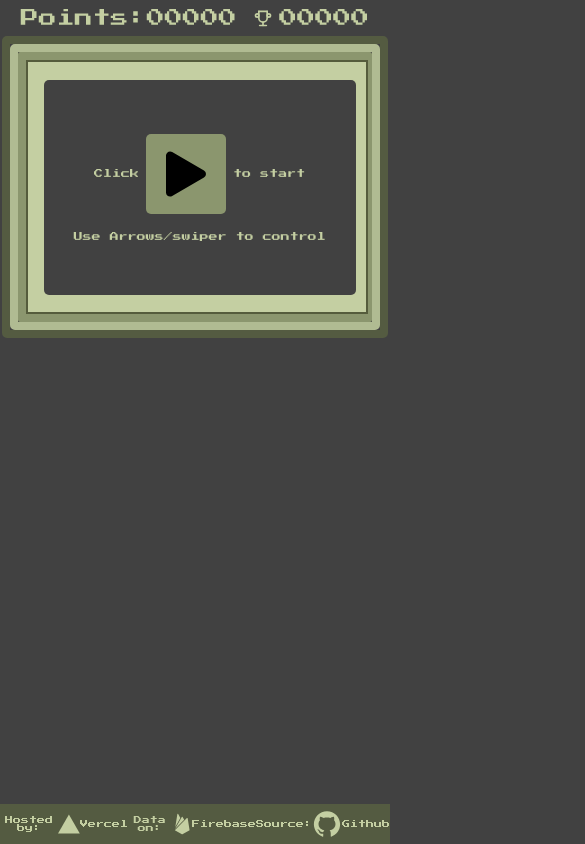
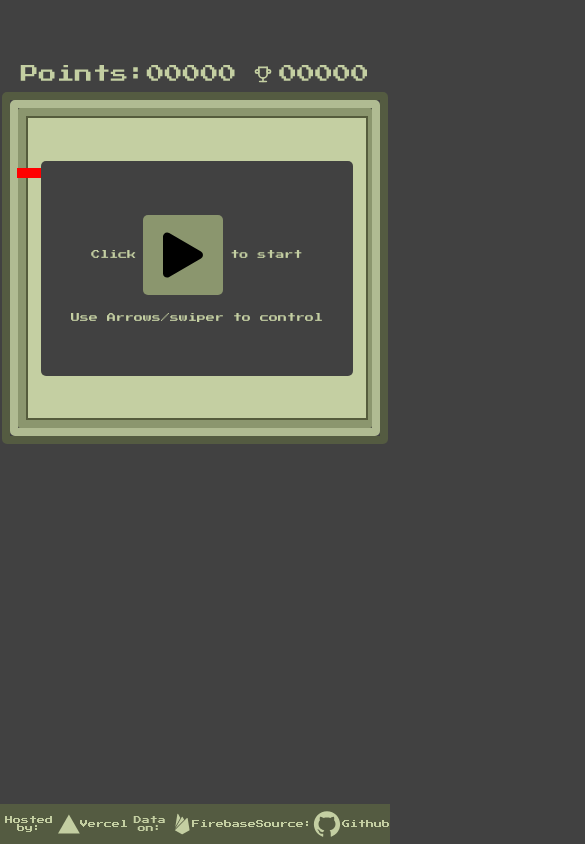
Before and after one commit to tobyonono/snake-typescript, a React (Create React App) app: page / in a window 390 px wide. Shown: the top 844 px of the page, 585 px wide, since content can reach past the window. Built offline with nearby package versions, Linux system fonts and the light colour scheme.

Commit message:
improve responsiveness

```diff
--- a/src/App.css
+++ b/src/App.css
@@ -6,6 +6,7 @@
   --color3: #B0BB92;
   --color4: #545B41;
 }
+
 
 body {
   background-color: #414141;
@@ -16,13 +17,20 @@ body {
   display:flex;
   flex-direction: column;
   align-items: center;
-  height: 500px;
+  justify-content: center;
+  height: 90vh;
+}
+
+@media (max-width: 768px) {
+  .App {
+    height: 500px;
+  }
 }
 
 .placar {
   padding: .5em 0;
   display: flex;
- justify-content: space-between;
+  justify-content: space-between;
 }
 
 .snake {
--- a/src/Board/board.css
+++ b/src/Board/board.css
@@ -1,10 +1,11 @@
 .board1 {
   display: flex;
-  width: 500px;
+  width: 100%;
   border: 2px solid #555C3C;
   flex-direction: column;
   background-color: #c4cfa2;
   justify-content: center;
+  align-items: center;
 }
 
 .board2 {
@@ -27,8 +28,8 @@
 }
 
 .empty {
-  width: 20px;
-  height: 10px;
+  width: 1.3vw;
+  height: 1.3vw;
   font-size: 6px;
 }
 
@@ -40,10 +41,9 @@
 
 
 @media only screen and (max-width: 600px) {
+
   .board4 {
-    /* border: 10px solid red; */
     width: 95%;
-    /* display: flex; */
   }
 
   .board1 {
@@ -51,10 +51,11 @@
   }
 
   .empty {
-    width: (--variable-width / 40);
+    width: 20px;
     height: 10px;
     font-size: 6px;
   }
+
 
   .filled {
     background-color: red;
--- a/src/const/consts.tsx
+++ b/src/const/consts.tsx
@@ -1,8 +1,8 @@
 const cells: Coordinate[] = ([{row:5, col:16}, {row:5, col:17}, {row:5, col:18}])
 
-export const cols: number = 40 //50
+export const cols: number = 50 //50
 
-export const rows: number = 25 //30
+export const rows: number = 30 //30
 
 export const bgColor: string = '#C4CFA2'
 
```
